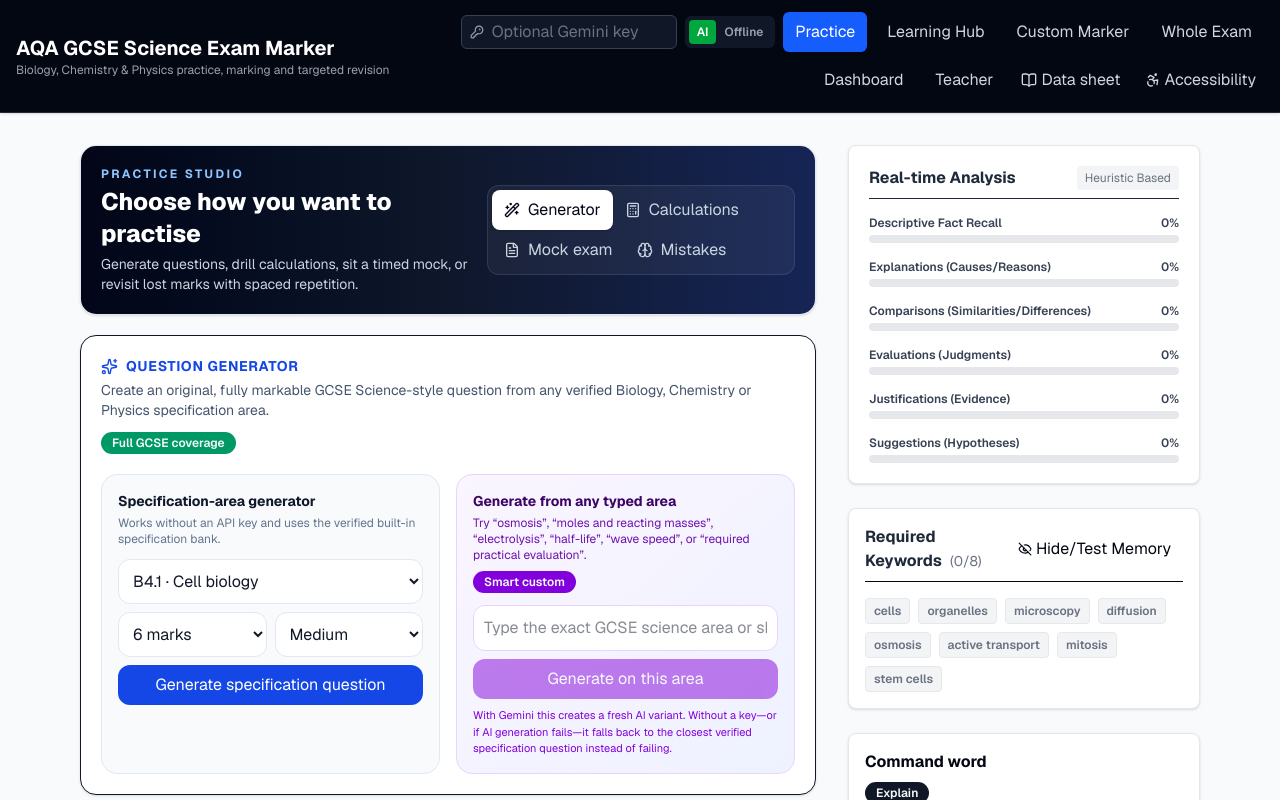
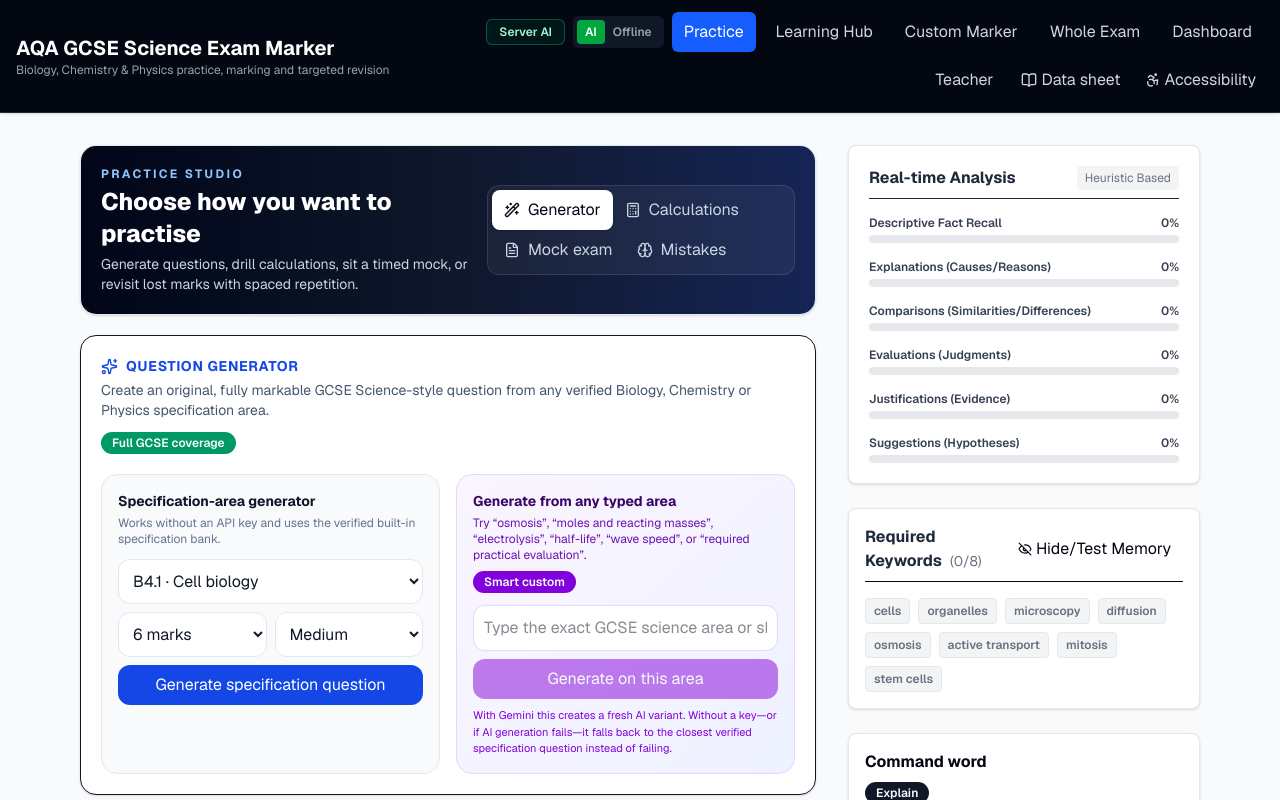
Before and after one commit to markstevengray95-star/gcse-exam-questions, a Next.js app: page / in a window 1280 px wide. Shown: the top 800 px of the page. Built offline with nearby package versions, Linux system fonts and the light colour scheme.

Commit message:
Remove browser API key handling and use server AI only

```diff
--- a/src/app/page.tsx
+++ b/src/app/page.tsx
@@ -35,7 +35,7 @@
   type FollowUpQuestion,
   type StudentConfidence,
 } from '@/components/PracticeEnhancements';
-import { BookOpen, Clock3, KeyRound, RotateCcw, ShieldCheck } from 'lucide-react';
+import { BookOpen, Clock3, RotateCcw, ShieldCheck } from 'lucide-react';
 import { InlineMath } from 'react-katex';
 import 'katex/dist/katex.min.css';
 
@@ -124,7 +124,7 @@
   const [markingError, setMarkingError] = useState('');
   const [strictness, setStrictness] = useState('standard');
   const [provider, setProvider] = useState('online');
-  const [apiKey, setApiKey] = useState('');
+  const apiKey = '';
   const [activeTab, setActiveTab] = useState<ActiveTab>('practice');
   const [isDataSheetOpen, setIsDataSheetOpen] = useState(false);
   const [subjectFilter, setSubjectFilter] = useState('all');
@@ -241,15 +241,6 @@
     }
   }, [answer, selectedQuestionId, historyLoaded, isGeneratedQuestion]);
 
-  useEffect(() => {
-    try {
-      const sessionKey = sessionStorage.getItem('aqaGcseScienceApiKey');
-      if (sessionKey) setApiKey(sessionKey);
-      localStorage.removeItem('aqaGcseScienceApiKey');
-    } catch {
-      // Session storage is optional; the server environment key can still be used.
-    }
-  }, []);
 
   useEffect(() => {
     let interval: ReturnType<typeof setInterval> | undefined;
@@ -384,7 +375,7 @@
       const response = await fetch('/api/generate-follow-up', {
         method: 'POST',
         headers: { 'Content-Type': 'application/json' },
-        body: JSON.stringify({ question: currentQuestion, feedback: result, apiKey }),
+        body: JSON.stringify({ question: currentQuestion, feedback: result }),
       });
       const data = await response.json();
       if (!response.ok || data?.error || !data?.question) throw new Error(data?.error || 'Could not build a follow-up question.');
@@ -423,7 +414,6 @@
           modelAnswer: currentQuestion.modelAnswer,
           strictness,
           provider,
-          apiKey,
         }),
       });
       const data = await response.json();
@@ -432,7 +422,7 @@
         throw new Error('The marker returned an incomplete result. Please try again.');
       }
       if (answerImage && data?.fallbackUsed) {
-        throw new Error('The AI service was unavailable, so the image could not be read. Add a Gemini key or try again when AI marking is available.');
+        throw new Error('The AI service was unavailable, so the image could not be read. The server AI connection is unavailable. Try again later or use typed-answer offline marking.');
       }
 
       const result = data as AnalysisResult;
@@ -531,25 +521,8 @@
           </div>
 
           <div className="flex min-w-0 flex-1 flex-wrap items-center justify-end gap-2">
-            <div className="flex items-center gap-2 rounded-md border border-gray-700 bg-gray-900 px-2 py-1" title="The key is stored only for this browser session.">
-              <KeyRound size={14} className="text-gray-400" />
-              <input
-                type="password"
-                placeholder="Optional Gemini key"
-                className="w-36 bg-transparent text-xs text-white outline-none placeholder:text-gray-500 md:w-44"
-                value={apiKey}
-                onChange={event => {
-                  const value = event.target.value;
-                  setApiKey(value);
-                  try {
-                    if (value) sessionStorage.setItem('aqaGcseScienceApiKey', value);
-                    else sessionStorage.removeItem('aqaGcseScienceApiKey');
-                  } catch {
-                    // Optional convenience only.
-                  }
-                }}
-                aria-label="Gemini API key for this session"
-              />
+            <div className="flex items-center rounded-md border border-emerald-700/70 bg-emerald-950/40 px-3 py-1 text-xs font-semibold text-emerald-200" title="AI credentials are configured on the server, never in the browser.">
+              Server AI
             </div>
 
             <div className="flex rounded-md bg-gray-900 p-1 text-xs font-semibold">
```
